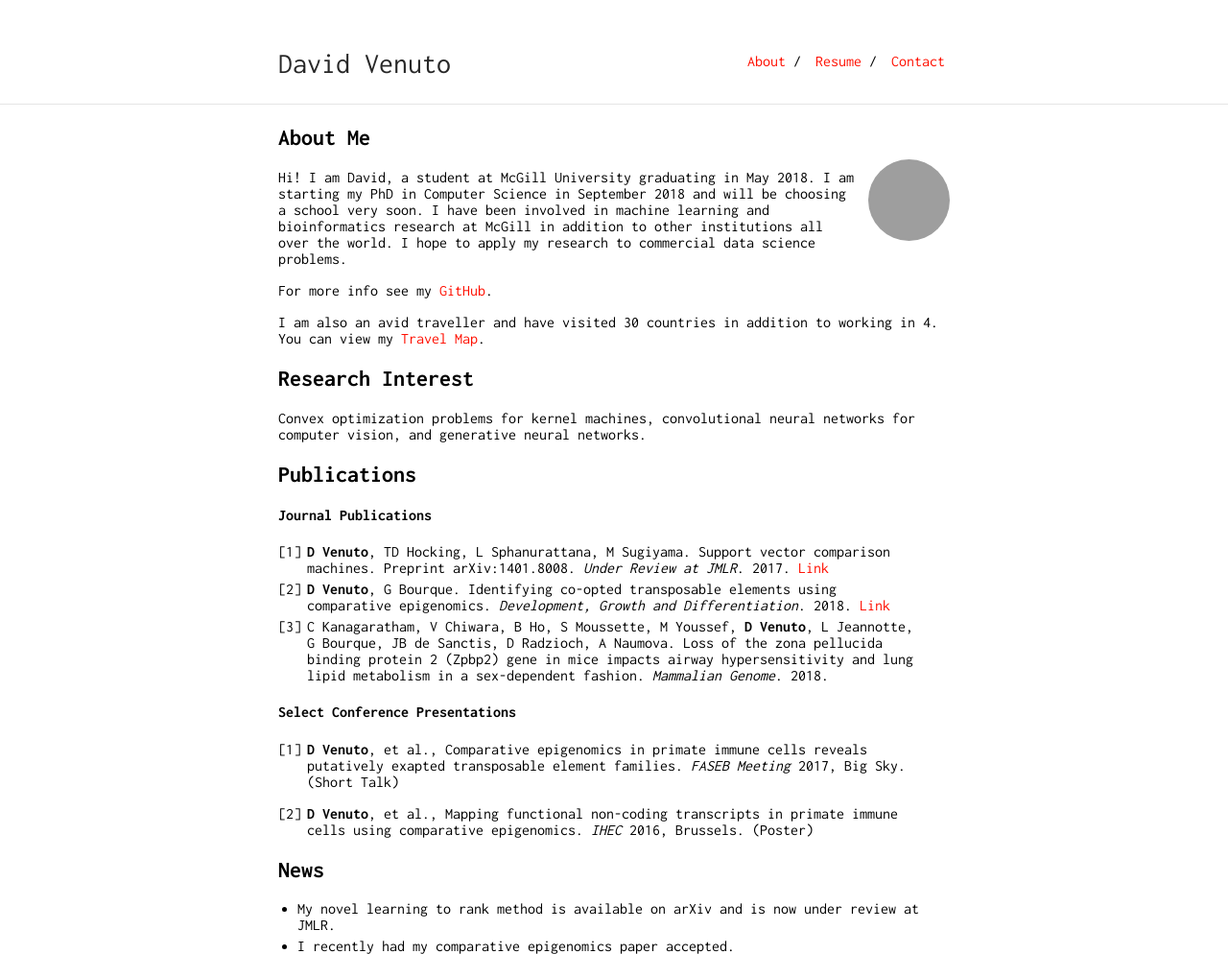
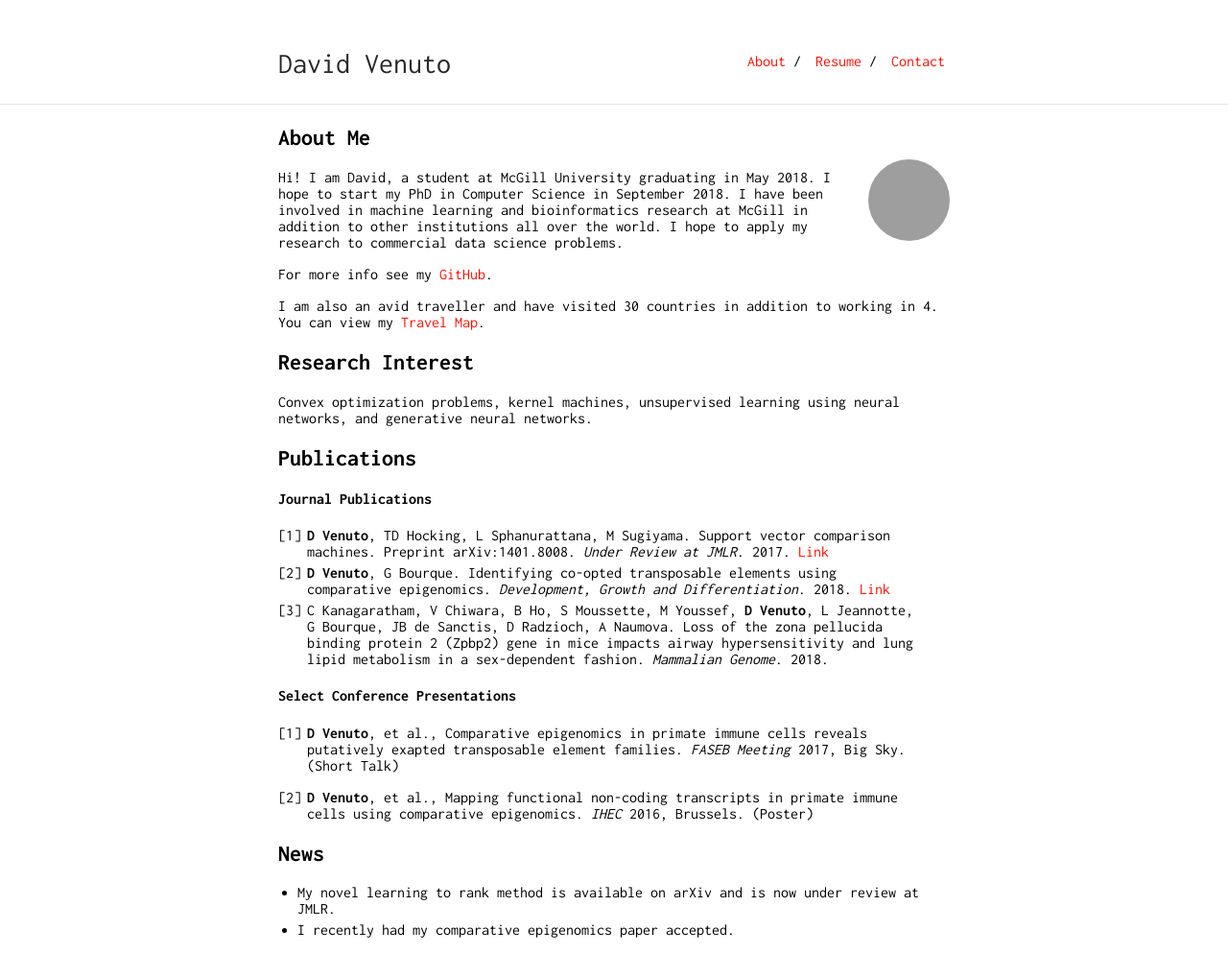
Before and after one commit to dvVenuto/dvvenuto.github.io, a Jekyll site: the page built from index.md, in a window 1280 px wide. Shown: the whole page at 96% size. Built offline with Jekyll 4.4.1, drawn with Linux system fonts in a browser that asks for light colours; our own code applies the rules of GitHub Pages for plain Markdown files; grey boxes are pictures that could not be loaded.

Commit message:
Update index.md

```diff
--- a/index.md
+++ b/index.md
@@ -6,7 +6,7 @@ layout: default
 
 <img class="profile-picture" src="pic.jpg">
 
-Hi! I am David, a student at McGill University graduating in May 2018.  I am starting my PhD in Computer Science in September 2018 and will be choosing a school very soon.  I have been involved in machine learning and bioinformatics research at McGill in addition to other institutions all over the world.  I hope to apply my research to commercial data science problems.
+Hi! I am David, a student at McGill University graduating in May 2018.  I hope to start my PhD in Computer Science in September 2018.  I have been involved in machine learning and bioinformatics research at McGill in addition to other institutions all over the world.  I hope to apply my research to commercial data science problems.
 
 For more info see my [GitHub](https://github.com/dvVenuto).
 
@@ -14,7 +14,7 @@ I am also an avid traveller and have visited 30 countries in addition to working
 
 ## Research Interest
 
-Convex optimization problems for kernel machines, convolutional neural networks for computer vision, and generative neural networks.
+Convex optimization problems, kernel machines, unsupervised learning using neural networks, and generative neural networks.
 
 ## Publications
 
```
